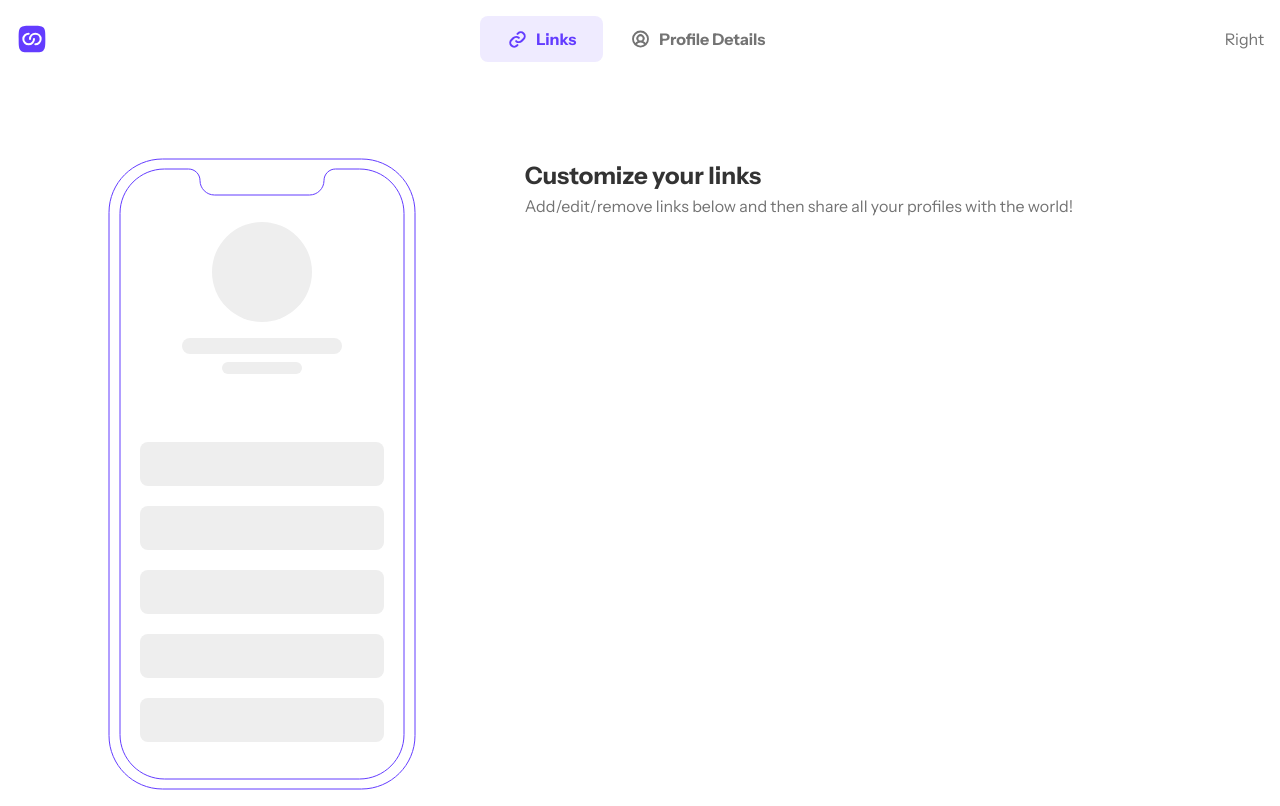
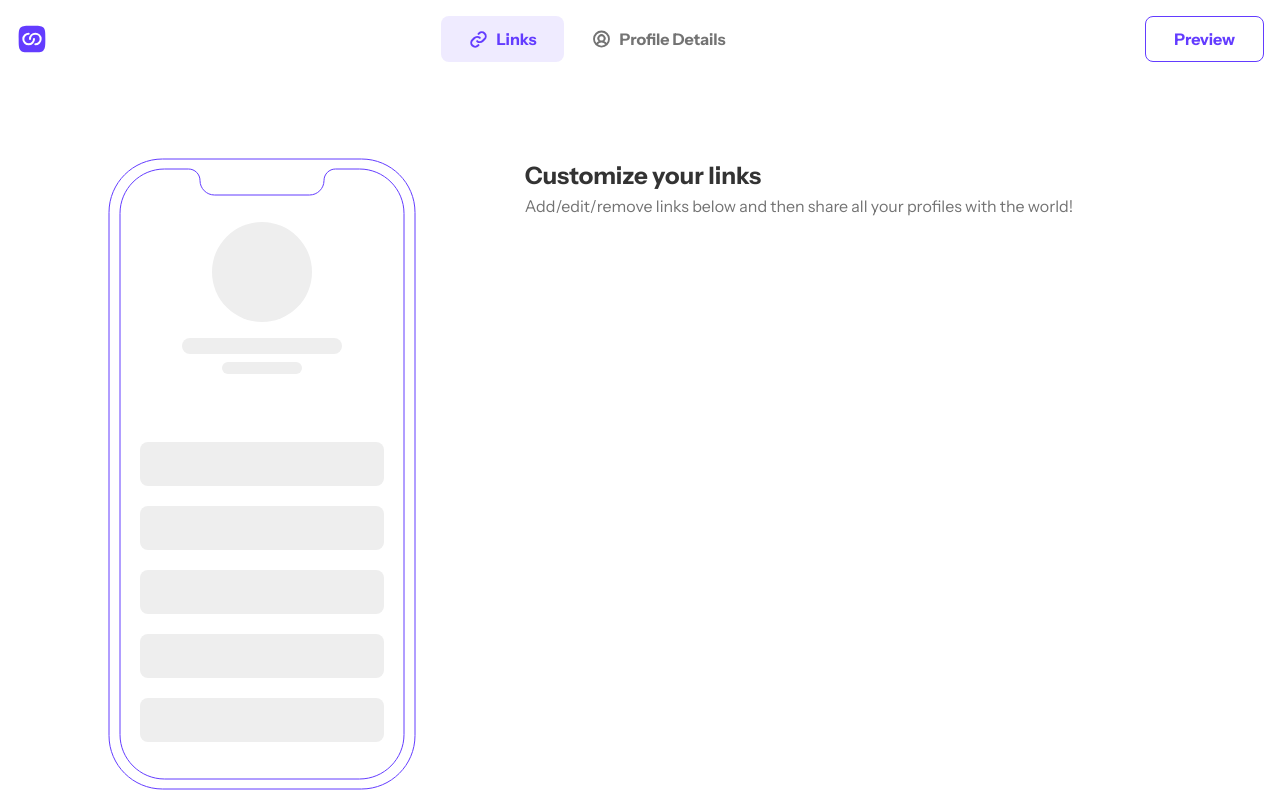
Before and after one commit to fyargat/link_sharing_app_client, a Next.js app: page / in a window 1280 px wide. Built offline with nearby package versions, Linux system fonts and the light colour scheme.

Commit message:
Add GoToPreview feature & connect in header

```diff
--- /dev/null
+++ b/src/features/goToPreview/index.ts
@@ -0,0 +1 @@
+export { GoToPreview } from './ui';
--- /dev/null
+++ b/src/features/goToPreview/ui/go-to-preview.module.scss
@@ -0,0 +1,5 @@
+@import '@/src/shared/styles/mixins';
+
+.link {
+  @include primary-button;
+}
--- /dev/null
+++ b/src/features/goToPreview/ui/go-to-preview.tsx
@@ -0,0 +1,15 @@
+import Link from 'next/link';
+
+import { Route } from '@/src/shared/config/routes';
+
+import styles from './go-to-preview.module.scss';
+
+interface IProps {}
+
+export const GoToPreview: React.FC<IProps> = () => {
+  return (
+    <Link className={styles.link} href={Route.Preview}>
+      Preview
+    </Link>
+  );
+};
--- /dev/null
+++ b/src/features/goToPreview/ui/index.ts
@@ -0,0 +1 @@
+export { GoToPreview } from './go-to-preview';
--- a/src/widgets/header/header.tsx
+++ b/src/widgets/header/header.tsx
@@ -1,8 +1,9 @@
+import { GoToPreview } from '@/src/features/goToPreview';
 import { Navbar } from '@/src/features/navbar';
 import { UIHeader } from '@/src/shared/ui/ui-header';
 
 interface IProps {}
 
 export const Header: React.FC<IProps> = () => {
-  return <UIHeader center={<Navbar />} right={<p>Right</p>} />;
+  return <UIHeader center={<Navbar />} right={<GoToPreview />} />;
 };
```
